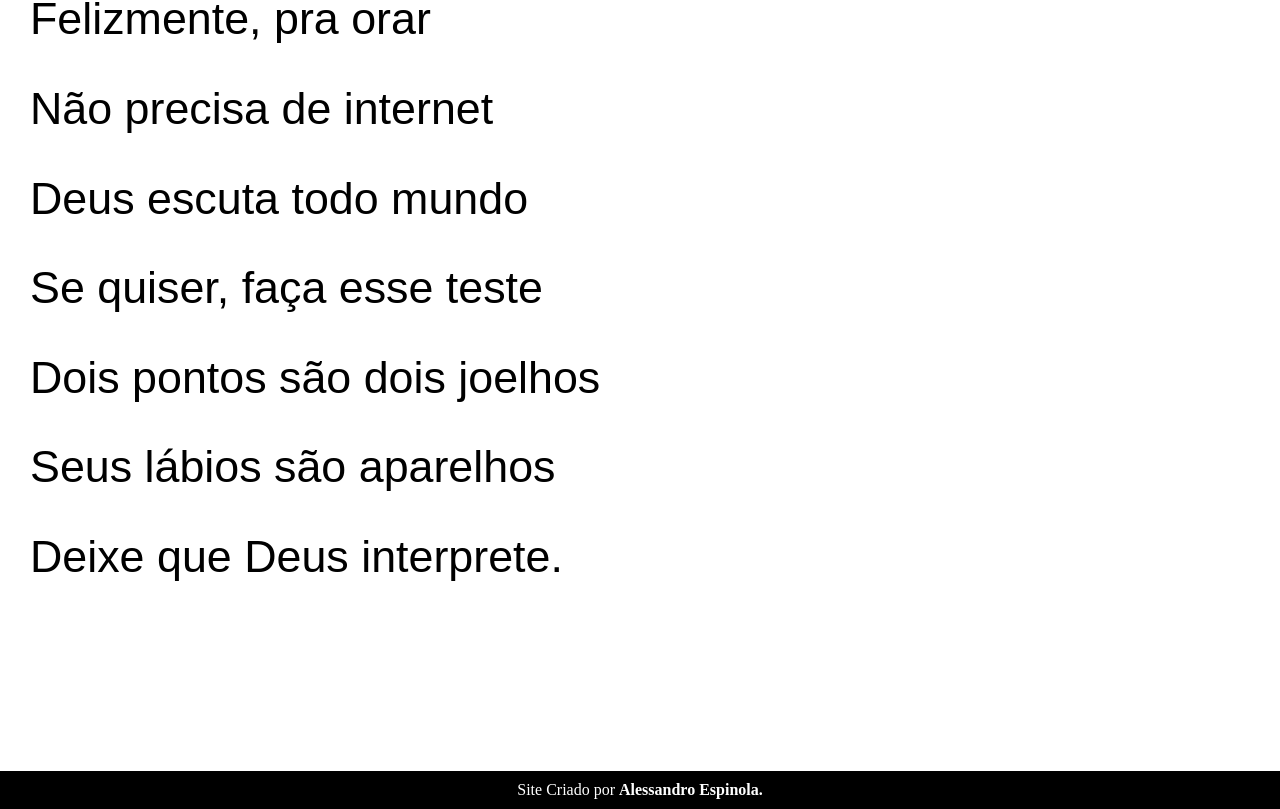
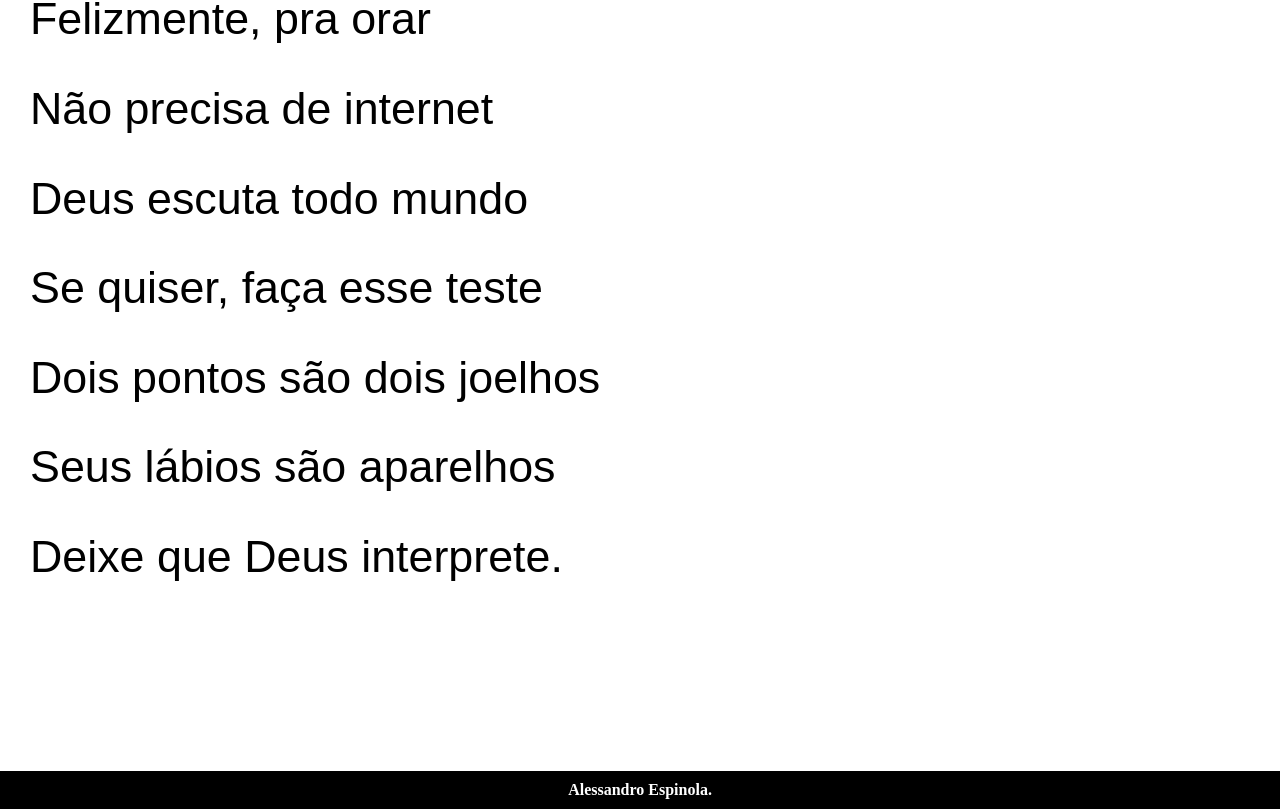
Before and after one commit to alessandroespinola/Projeto-cordel, a plain HTML site: page index.html in a window 1280 px wide. Shown: the part 5122-5931 px from the top of the page. Drawn offline with Linux system fonts and the light colour scheme; a web font is replaced by a local one.

Commit message:
atualizado

```diff
--- a/index.html
+++ b/index.html
@@ -99,7 +99,7 @@
     </section>
 
     <footer>
-        <p>Site Criado por <a href="https://github.com/alessandroespinola" target="_blank">Alessandro Espinola. </a> </p>
+        <p><a href="https://github.com/alessandroespinola" target="_blank">Alessandro Espinola. </a> </p>
     </footer>
 
 </body>
```
